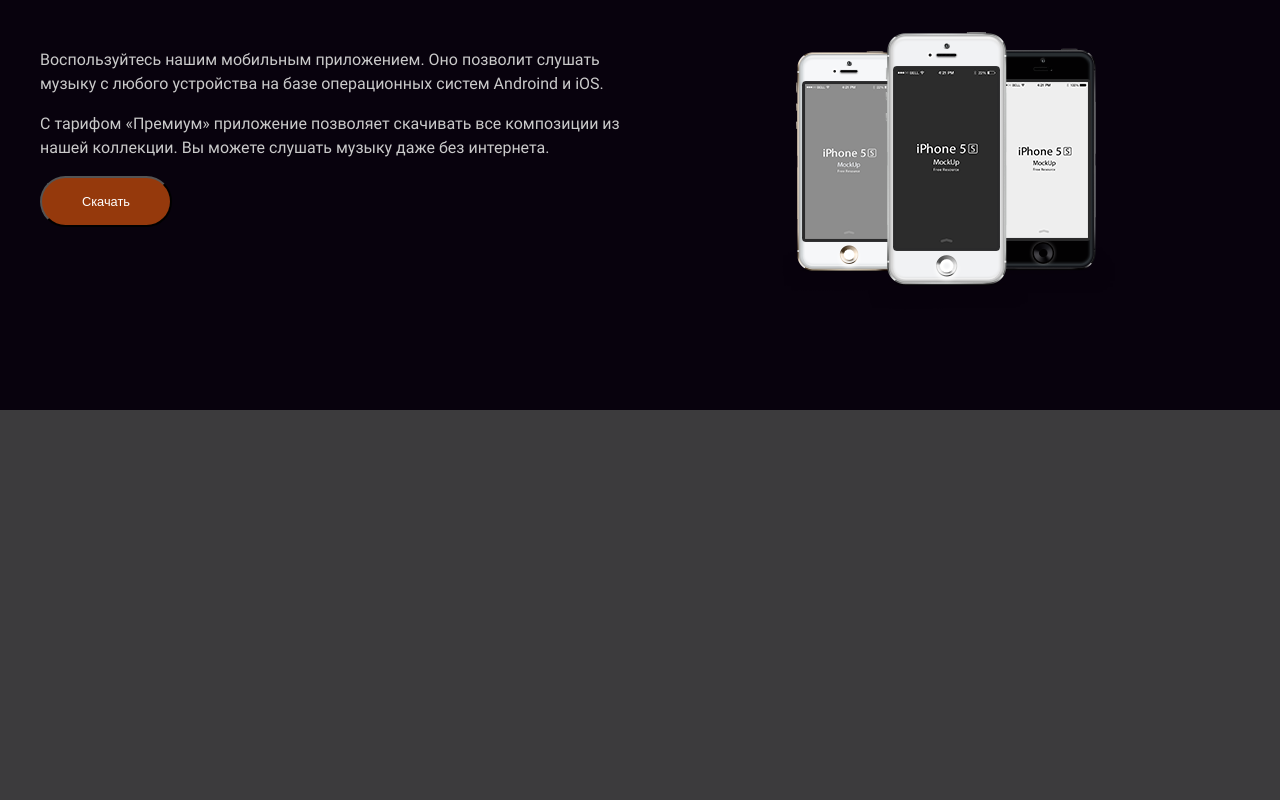
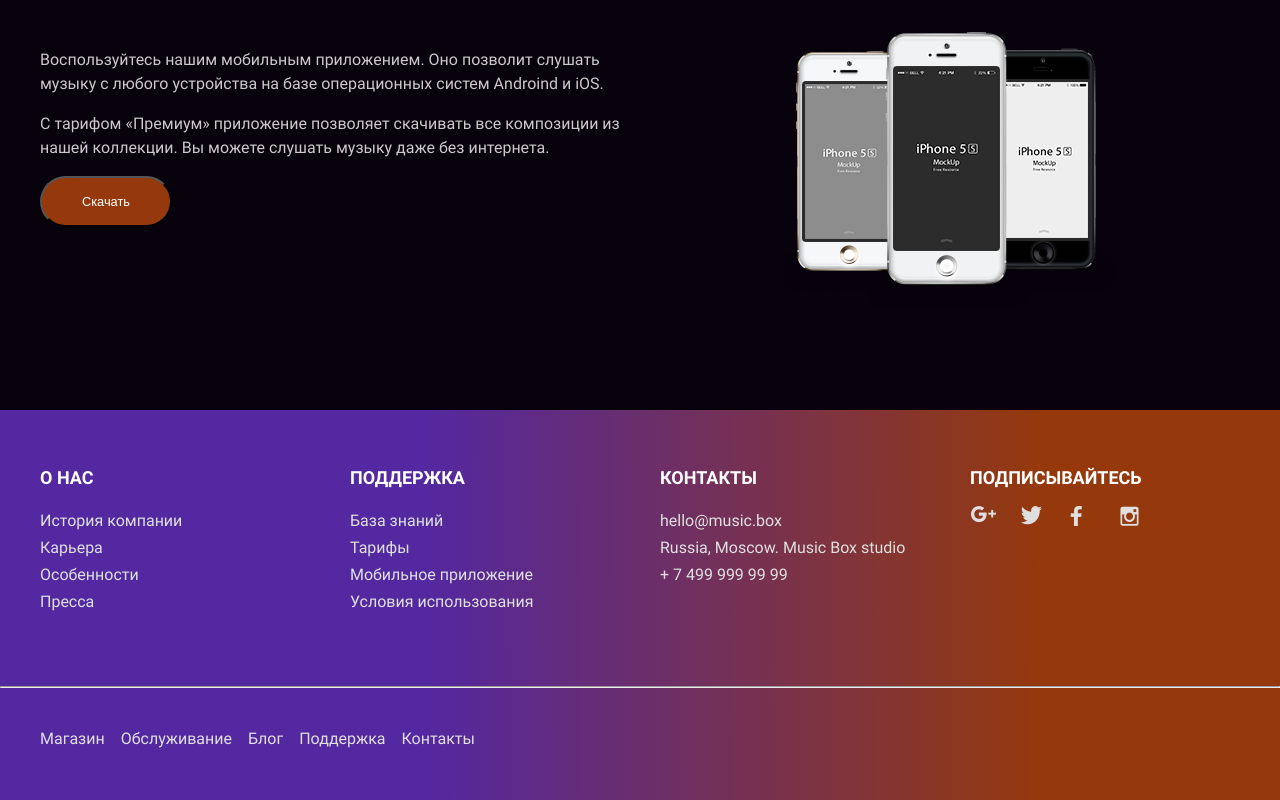
Before and after one commit to dotADmit/layout-designer-project-lvl2, a website: page src/index.html in a window 1280 px wide. Shown: the part 2690-3490 px from the top of the page. Before the commit the page ends 3100 px from the top, so only its background shows below. Drawn offline with Linux system fonts and the light colour scheme.

Commit message:
add footer

```diff
--- a/src/index.html
+++ b/src/index.html
@@ -128,6 +128,60 @@
         </div>
       </div>
     </section>
+
+    <footer class="footer bg-gradient">
+      <div class="content-container">
+        <div class="footer-top">
+          <div class="footer-item">
+            <h2 class="footer-subtitle">О нас</h2>
+            <ul class="footer-item-list">
+              <li><a href="#" class="footer-link">История компании</a></li>
+              <li><a href="#" class="footer-link">Карьера</a></li>
+              <li><a href="#" class="footer-link">Особенности</a></li>
+              <li><a href="#" class="footer-link">Пресса</a></li>
+            </ul>
+          </div>
+          <div class="footer-item">
+            <h2 class="footer-subtitle">Поддержка</h2>
+            <ul class="footer-item-list">
+              <li><a href="#" class="footer-link">База знаний</a></li>
+              <li><a href="#" class="footer-link">Тарифы</a></li>
+              <li><a href="#" class="footer-link">Мобильное приложение</a></li>
+              <li><a href="#" class="footer-link">Условия использования</a></li>
+            </ul>
+          </div>
+          <div class="footer-item">
+            <h2 class="footer-subtitle">Контакты</h2>
+            <ul class="footer-item-list">
+              <li><a href="mailto:hello@music.box" class="footer-link">hello@music.box</a></li>
+              <li><a href="#" class="footer-link">Russia, Moscow. Music Box studio</a></li>
+              <li><a href="tel:74999999999" class="footer-link">+ 7 499 999 99 99</a></li>
+            </ul>
+          </div>
+          <div class="footer-item">
+            <h2 class="footer-subtitle">Подписывайтесь</h2>
+            <ul class="footer-item-list footer-social-list">
+              <li class="footer-social"><a href="#" class="footer-link"></a></li>
+              <li class="footer-social"><a href="#" class="footer-link"></a></li>
+              <li class="footer-social"><a href="#" class="footer-link"></a></li>
+              <li class="footer-social"><a href="#" class="footer-link"></a></li>
+            </ul>
+          </div>
+        </div>
+      </div>
+      <hr class="footer-line m-0">
+      <div class="content-container">
+        <div class="footer-bottom">
+          <ul class="footer-bottom-nav">
+            <li><a href="#" class="footer-link">Магазин</a></li>
+            <li><a href="#" class="footer-link">Обслуживание</a></li>
+            <li><a href="#" class="footer-link">Блог</a></li>
+            <li><a href="#" class="footer-link">Поддержка</a></li>
+            <li><a href="#" class="footer-link">Контакты</a></li>
+          </ul>
+        </div>
+      </div>
+    </footer>
   </div>
 </body>
 
--- a/src/scss/app.scss
+++ b/src/scss/app.scss
@@ -6,3 +6,4 @@
 @import 'page_pricing';
 @import 'page_news';
 @import 'page_app';
+@import 'footer';
--- /dev/null
+++ b/src/scss/footer.scss
@@ -0,0 +1,69 @@
+.footer {
+  &-top {
+    display: flex;
+    flex-wrap: wrap;
+    gap: 40px;
+
+    padding: 3rem 0 0 0;
+  }
+
+  &-subtitle {
+    font-size: 18px;
+  }
+
+  &-item {
+    max-width: 270px;
+    width: 100%;
+  }
+
+  &-item-list {
+    padding: 15px 0 72px 0;
+  }
+
+  &-link {
+    color: $grey;
+    font-size: 16px;
+  }
+
+  &-social-list {
+    display: flex;
+    gap: 24px;
+  }
+
+  &-social {
+    display: block;
+    width: 26px;
+    height: 20px;
+    object-fit: cover;
+  }
+
+  &-social:nth-child(1) {
+    background: url('../images/Google+.png') no-repeat;
+  }
+
+  &-social:nth-child(2) {
+    background: url('../images/Twitter.png') no-repeat;
+  }
+
+  &-social:nth-child(3) {
+    background: url('../images/Facebook.png') no-repeat;
+  }
+
+  &-social:nth-child(4) {
+    background: url('../images/Instagram.png') no-repeat;
+  }
+
+  &-line {
+    height: 2px;
+  }
+
+  &-bottom {
+    padding: 2rem 0 49px 0;
+  }
+
+  &-bottom-nav {
+    display: flex;
+    flex-wrap: wrap;
+    gap: 16px;
+  }
+}
--- a/src/scss/general.scss
+++ b/src/scss/general.scss
@@ -70,6 +70,19 @@
   }
 }
 
+a {
+  color: inherit;
+
+  text-decoration: none;
+}
+
+ul {
+  margin: 0;
+  padding: 0;
+
+  list-style: none;
+}
+
 .gen-wrapper {
   position: relative;
 
@@ -109,3 +122,7 @@
 .bg-black {
   background-color: $black;
 }
+
+.bg-gradient {
+  background: linear-gradient(89.75deg, #5328a1 32.83%, #95390c 81.56%);
+}
--- a/src/scss/header.scss
+++ b/src/scss/header.scss
@@ -1,18 +1,28 @@
 .header {
   position: relative;
-}
 
-.header-container {
-  position: absolute;
-  top: 0;
-  left: 0;
-  width: 100%;
+  &-container {
+    position: absolute;
+    top: 0;
+    left: 0;
+    width: 100%;
 
-  display: flex;
-  align-items: center;
-  margin-top: 25px;
+    display: flex;
+    align-items: center;
+    margin-top: 25px;
 
-  font-size: 11px;
+    font-size: 11px;
+  }
+
+  &-search {
+    width: 248px;
+    height: 25px;
+    padding: 5px 0 5px 10px;
+
+    background: #3c3b3d;
+
+    border-radius: 50px;
+  }
 }
 
 .logo {
@@ -21,48 +31,33 @@
   gap: 15px;
 
   color: #fff;
-}
 
-.logo-img {
-  width: 24px;
-  height: 24px;
+  &-img {
+    width: 24px;
+    height: 24px;
+  }
 }
 
 .nav {
   margin: 0 auto 0 90px;
-}
 
-@media (max-width: 800px) {
-  .nav {
+  @media (max-width: 800px) {
     margin: 0 auto 0 45px;
   }
-}
 
-.nav-list {
-  display: flex;
-  flex-wrap: wrap;
-  gap: 24px;
-  padding: 0;
-  list-style: none;
-}
+  &-list {
+    display: flex;
+    flex-wrap: wrap;
+    gap: 24px;
+  }
 
-.nav-link {
-  color: $dark-grey;
-  text-decoration: none;
+  &-link {
+    color: $dark-grey;
 
-  &:hover {
-    color: #fff;
+    &:hover {
+      color: #fff;
+    }
   }
-}
-
-.header-search {
-  width: 248px;
-  height: 25px;
-  padding: 5px 0 5px 10px;
-
-  background: #3c3b3d;
-
-  border-radius: 50px;
 }
 
 @media (max-width: 605px) {
@@ -72,17 +67,17 @@
     gap: 17px;
   }
 
-  .nav {
-    margin: 0;
-  }
-
-  .nav-list {
-    display: flex;
-    flex-direction: column;
-    gap: 3px;
-  }
-
   .header-search {
     width: 100%;
   }
+
+  .nav {
+    margin: 0;
+
+    &-list {
+      display: flex;
+      flex-direction: column;
+      gap: 3px;
+    }
+  }
 }
```
Also changed, not shown: src/css/style.css, 1 other file.
